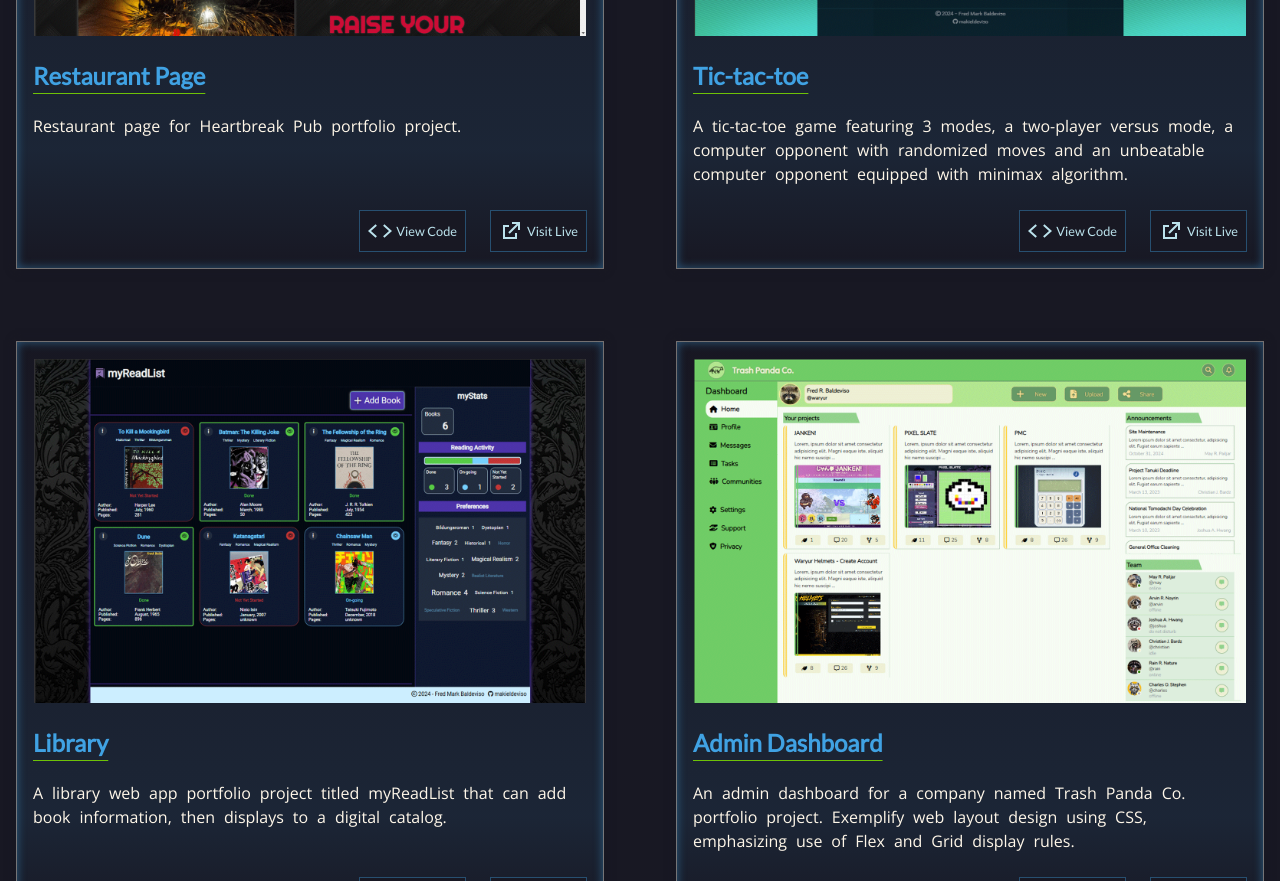
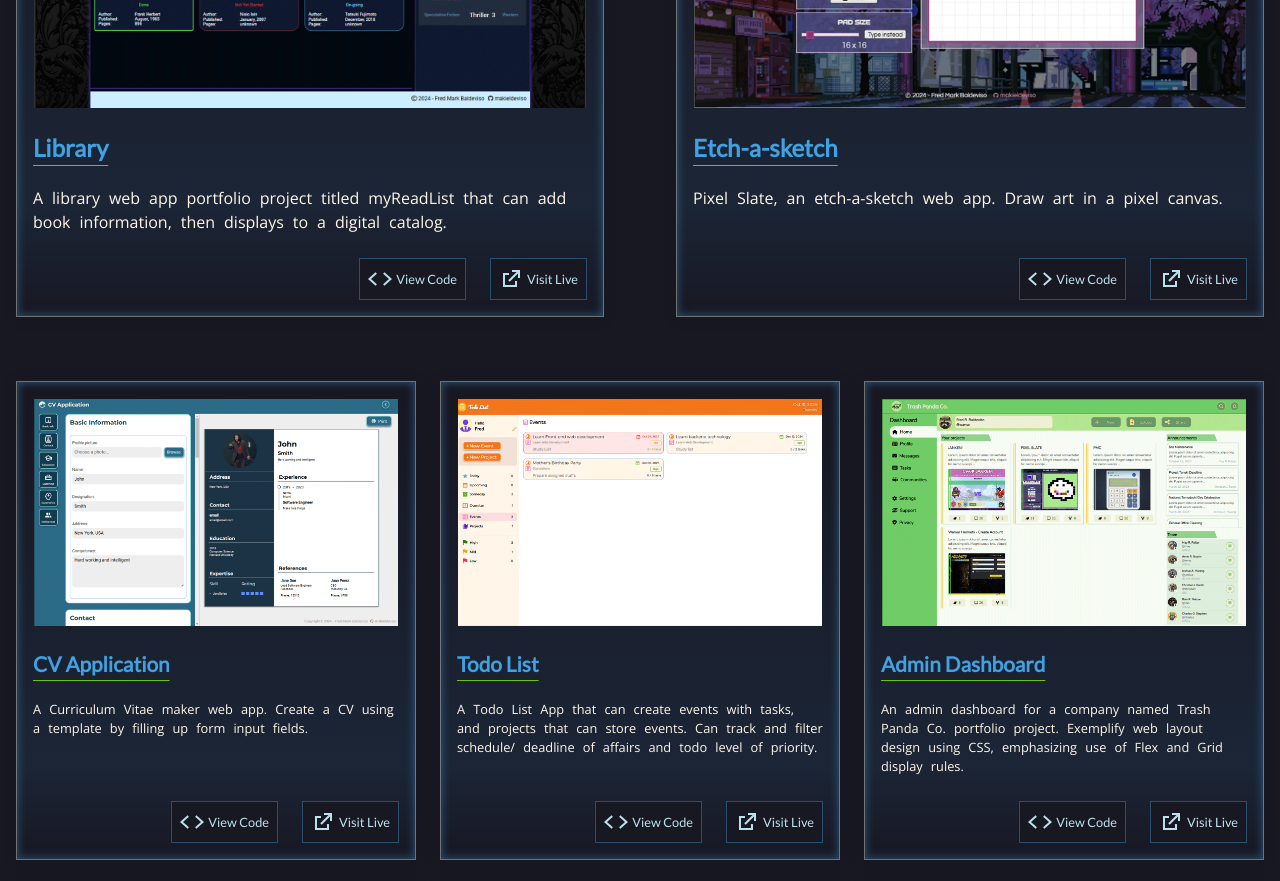
Before and after one commit to makieldeviso/portfolio-main, a React (Vite) app: page / in a window 1280 px wide. Shown: the part 4820-5701 px from the top of the page. Built offline with nearby package versions, Linux system fonts and the light colour scheme.

Commit message:
Update project grouping and styling
Update projects to subtly distinguish between featured and minor projects

```diff
--- a/src/components/Projects.jsx
+++ b/src/components/Projects.jsx
@@ -114,18 +114,40 @@ Project.propTypes = {
 
 const Projects = function () {
 
-  const ProjectsList = projectsArr.map(project => {
-    return (<Project key={project.id} projectData={project}/>)
+  const featuredProjects = [];
+  const minorProjects = [];
+  projectsArr.forEach((project) => {
+    if (project.projectType === 'featured') {
+      featuredProjects.push(project);
+    } else {
+      minorProjects.push(project);
+    }
   });
+
+  const ProjectList = function ({projectsArray, assignClass}) {
+    console.log(projectsArray)
+    const projectsList = projectsArray.map(project => {
+      return (<Project key={project.id} projectData={project}/>)
+    });
+
+    return (
+      <ul className={`projects-list ${assignClass}`}>
+        {projectsList}
+      </ul>
+    )
+  }
+  ProjectList.propTypes = {
+    projectsArray: PropTypes.array,
+    assignClass: PropTypes.string,
+  }
 
   return (
     <section className='banner projects' id='Projects'>
       <h2 className='banner-header'>PROJECTS</h2>
       <div className='banner-cont'>
         <div className='projects-cont'>
-          <ul className='projects-list featured'>
-            {ProjectsList}
-          </ul>
+         <ProjectList projectsArray={featuredProjects} assignClass={'featured'}/>
+         <ProjectList projectsArray={minorProjects} assignClass={'minor'}/>
         </div>
       </div>
     </section>
--- a/src/data/ProjectsData.jsx
+++ b/src/data/ProjectsData.jsx
@@ -54,7 +54,7 @@ const cvApplication = new Project(
   'A Curriculum Vitae maker web app. Create a CV using a template by filling up form input fields.',
   'https://github.com/makieldeviso/CV-Application',
   'https://cv-application-1lb.pages.dev/',
-  'featured'
+  'minor'
 )
 
 const battleship = new Project(
@@ -84,7 +84,7 @@ const todoList = new Project(
   'A Todo List App that can create events with tasks, and projects that can store events. Can track and filter schedule/ deadline of affairs and todo level of priority.',
   'https://github.com/makieldeviso/todo-list',
   'https://makieldeviso.github.io/todo-list/',
-  'featured'
+  'minor'
 )
 
 const restaurantPage = new Project(
--- a/src/styles/projects.css
+++ b/src/styles/projects.css
@@ -61,7 +61,22 @@
   list-style-type: none;
   gap: calc(var(--margin) * 3);
   padding: var(--padding);
+  margin: calc(var(--margin) * 2) 0;
 }
+
+.projects-list.minor {
+  grid-template-columns: repeat(auto-fit, minmax(350px, 1fr));
+  gap: var(--margin);
+}
+
+.projects-list.minor .title {
+  font-size: 1.3rem;
+}
+
+.projects-list.minor .description {
+  font-size: 0.8rem;
+}
+
 
 .project {
   transform: translateX(-100vw);
```
